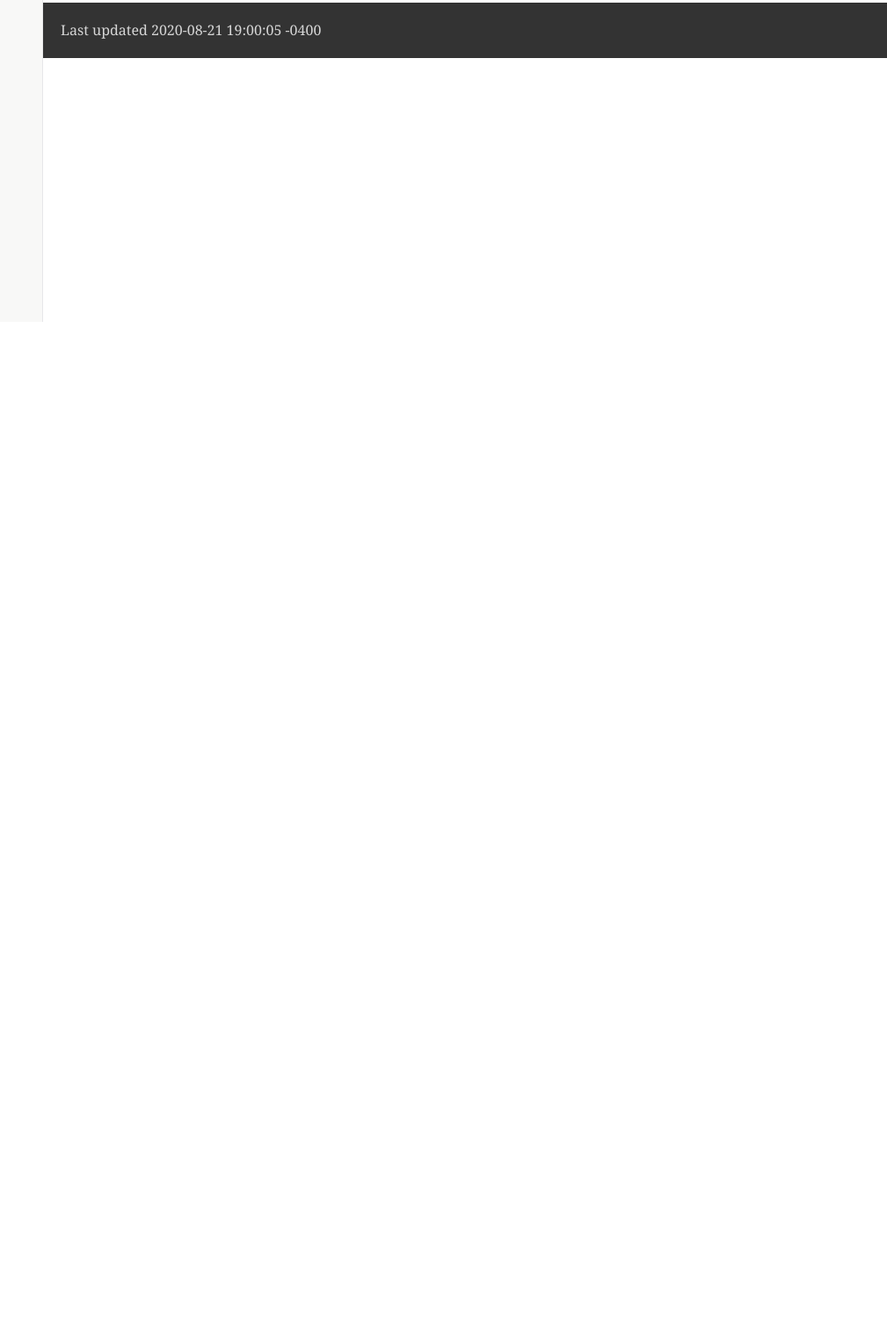
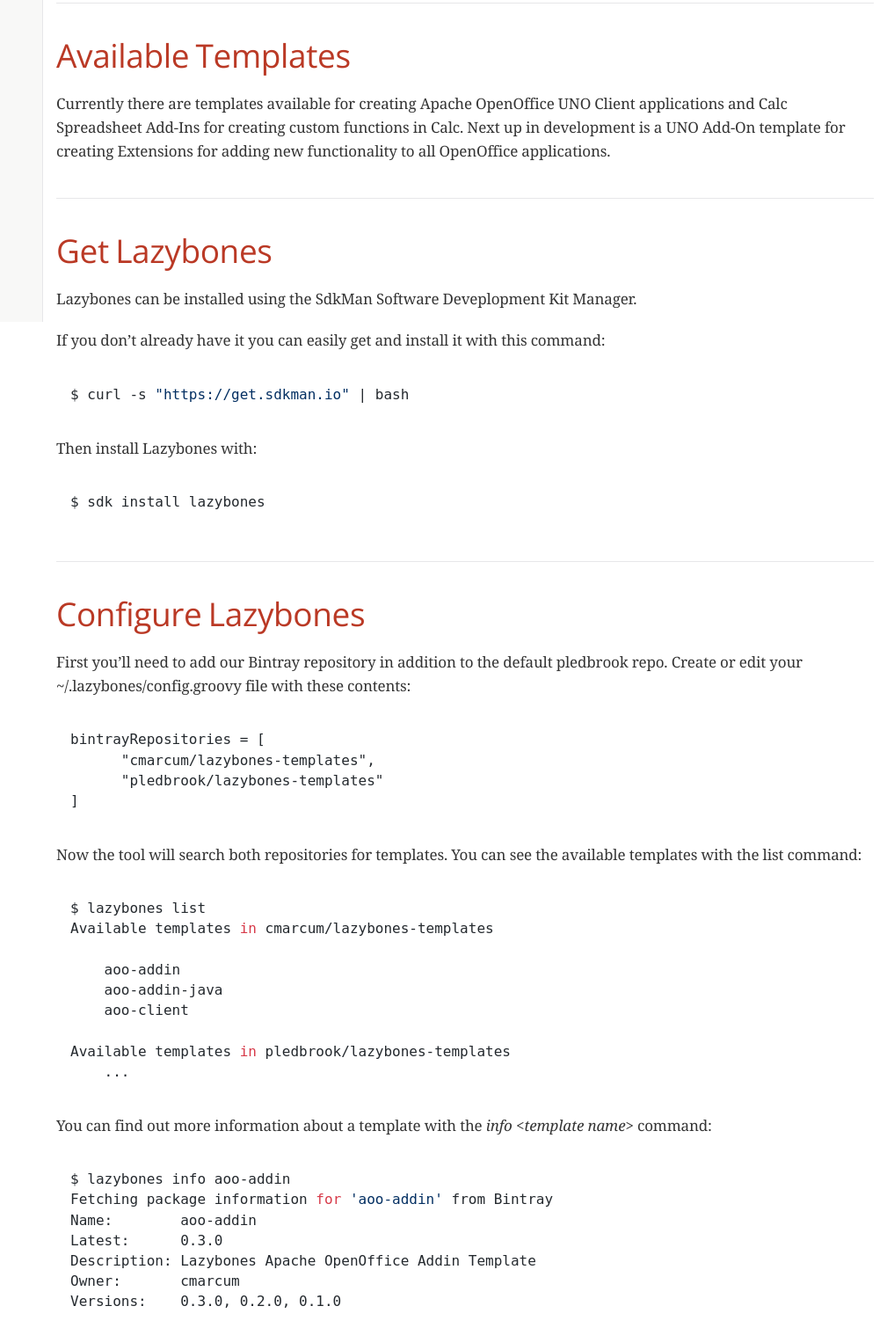
Before and after one commit to cbmarcum/openoffice-lazybones, a plain HTML site: page docs/index.html in a window 1280 px wide. Shown: the part 434-1944 px from the top of the page at 88% size, without its empty margins (271-1280 px from the left). Before the commit the page ends 800 px from the top, so only its background shows below. Drawn offline with nearby package versions, Linux system fonts and the light colour scheme; a web font is replaced by a local one.

Commit message:
documentation work

```diff
--- a/docs/index.html
+++ b/docs/index.html
@@ -448,6 +448,10 @@ body.book #toc,body.book #preamble,body.book h1.sect0,body.book .sect1>h2{page-b
 <div id="toctitle">Table of Contents</div>
 <ul class="sectlevel1">
 <li><a href="#trueintroduction">Introduction</a></li>
+<li><a href="#trueavailable-templates">Available Templates</a></li>
+<li><a href="#trueget-lazybones">Get Lazybones</a></li>
+<li><a href="#trueconfigure-lazybones">Configure Lazybones</a></li>
+<li><a href="#trueproject-creation">Project Creation</a></li>
 </ul>
 </div>
 </div>
@@ -459,17 +463,118 @@ body.book #toc,body.book #preamble,body.book h1.sect0,body.book .sect1>h2{page-b
 <p>Lazybones project templates for Apache OpenOffice UNO projects.</p>
 </div>
 <div class="paragraph">
-<p>Lazybones is project creation tool that uses template projects with thier directory structures and files to create new project layouts. Users can provide needed information on the command-line or be prompted for it. Lazybones takes the information and processes the templates into a new project.</p>
+<p>Lazybones is project creation tool by Peter Ledbrook that uses template projects with their directory structures and files to create new project layouts. Users can provide needed information on the command-line or be prompted for it. Lazybones takes the information and processes the templates into a new project.</p>
 </div>
 <div class="paragraph">
 <p><strong>UNO</strong> stands for <strong>Universal Network Objects</strong> and is the base component technology for <strong>Apache OpenOffice</strong>.</p>
 </div>
 </div>
 </div>
+<div class="sect1">
+<h2 id="trueavailable-templates"><a class="anchor" href="#trueavailable-templates"></a>Available Templates</h2>
+<div class="sectionbody">
+<div class="paragraph">
+<p>Currently there are templates available for creating Apache OpenOffice UNO Client applications and Calc Spreadsheet Add-Ins for creating custom functions in Calc. Next up in development is a UNO Add-On template for creating Extensions for adding new functionality to all OpenOffice applications.</p>
+</div>
+</div>
+</div>
+<div class="sect1">
+<h2 id="trueget-lazybones"><a class="anchor" href="#trueget-lazybones"></a>Get Lazybones</h2>
+<div class="sectionbody">
+<div class="paragraph">
+<p>Lazybones can be installed using the SdkMan Software Deveplopment Kit Manager.</p>
+</div>
+<div class="paragraph">
+<p>If you don&#8217;t already have it you can easily get and install it with this command:</p>
+</div>
+<div class="listingblock">
+<div class="content">
+<pre class="highlightjs highlight"><code data-lang="bash" class="language-bash hljs">$ curl -s "https://get.sdkman.io" | bash</code></pre>
+</div>
+</div>
+<div class="paragraph">
+<p>Then install Lazybones with:</p>
+</div>
+<div class="listingblock">
+<div class="content">
+<pre class="highlightjs highlight"><code data-lang="bash" class="language-bash hljs">$ sdk install lazybones</code></pre>
+</div>
+</div>
+</div>
+</div>
+<div class="sect1">
+<h2 id="trueconfigure-lazybones"><a class="anchor" href="#trueconfigure-lazybones"></a>Configure Lazybones</h2>
+<div class="sectionbody">
+<div class="paragraph">
+<p>First you&#8217;ll need to add our Bintray repository in addition to the default pledbrook repo.
+Create or edit your ~/.lazybones/config.groovy file with these contents:</p>
+</div>
+<div class="listingblock">
+<div class="content">
+<pre class="highlightjs highlight"><code data-lang="groovy" class="language-groovy hljs">bintrayRepositories = [
+      "cmarcum/lazybones-templates",
+      "pledbrook/lazybones-templates"
+]</code></pre>
+</div>
+</div>
+<div class="paragraph">
+<p>Now the tool will search both repositories for templates.  You can see the available templates with the list command:</p>
+</div>
+<div class="listingblock">
+<div class="content">
+<pre class="highlightjs highlight"><code data-lang="bash" class="language-bash hljs">$ lazybones list
+Available templates in cmarcum/lazybones-templates
+
+    aoo-addin
+    aoo-addin-java
+    aoo-client
+
+Available templates in pledbrook/lazybones-templates
+    ...</code></pre>
+</div>
+</div>
+<div class="paragraph">
+<p>You can find out more information about a template with the <em>info &lt;template name&gt;</em> command:</p>
+</div>
+<div class="listingblock">
+<div class="content">
+<pre class="highlightjs highlight"><code data-lang="bash" class="language-bash hljs">$ lazybones info aoo-addin
+Fetching package information for 'aoo-addin' from Bintray
+Name:        aoo-addin
+Latest:      0.3.0
+Description: Lazybones Apache OpenOffice Addin Template
+Owner:       cmarcum
+Versions:    0.3.0, 0.2.0, 0.1.0</code></pre>
+</div>
+</div>
+</div>
+</div>
+<div class="sect1">
+<h2 id="trueproject-creation"><a class="anchor" href="#trueproject-creation"></a>Project Creation</h2>
+<div class="sectionbody">
+<div class="paragraph">
+<p>To create a project from a template use the <em>lazybones create &lt;template name&gt; &lt;template version&gt; &lt;target directory&gt;</em> command.</p>
+</div>
+<div class="paragraph">
+<p>ex. file-utils-addin from aoo-addin template version 0.3.0 template:</p>
+</div>
+<div class="listingblock">
+<div class="content">
+<pre class="highlightjs highlight"><code data-lang="bash" class="language-bash hljs">$ lazybones create aoo-addin 0.3.0 file-utils-addin
+Creating project from template aoo-addin 0.3.0 in 'file-utils-addin'
+Define value for 'group' [org.example]: net.codebuilders
+Define value for 'artifactId' [file-utils-addin]:
+Define value for 'version' [0.1.0]:
+Define value for 'package' [net.codebuilders]:
+Define value for 'className' [FileUtilsAddin]:</code></pre>
+</div>
+</div>
+</div>
+</div>
 </div>
 <div id="footer">
 <div id="footer-text">
-Last updated 2020-08-21 19:00:05 -0400
+Last updated 2020-09-12 18:22:02 -0400
 </div>
 </div>
 <link rel="stylesheet" href="https://cdnjs.cloudflare.com/ajax/libs/highlight.js/9.15.6/styles/github.min.css">
```
Also changed, not shown: 1 other file.
